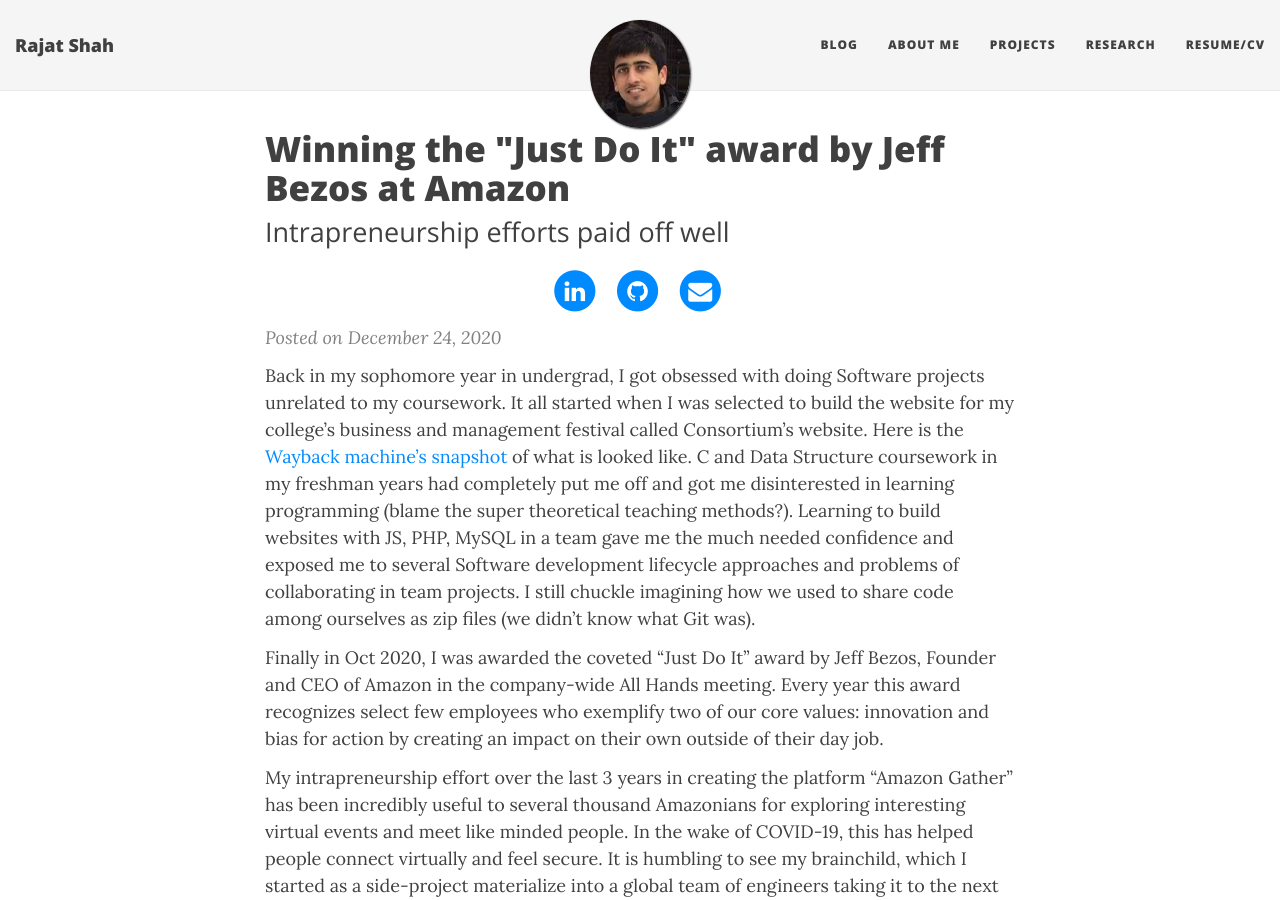
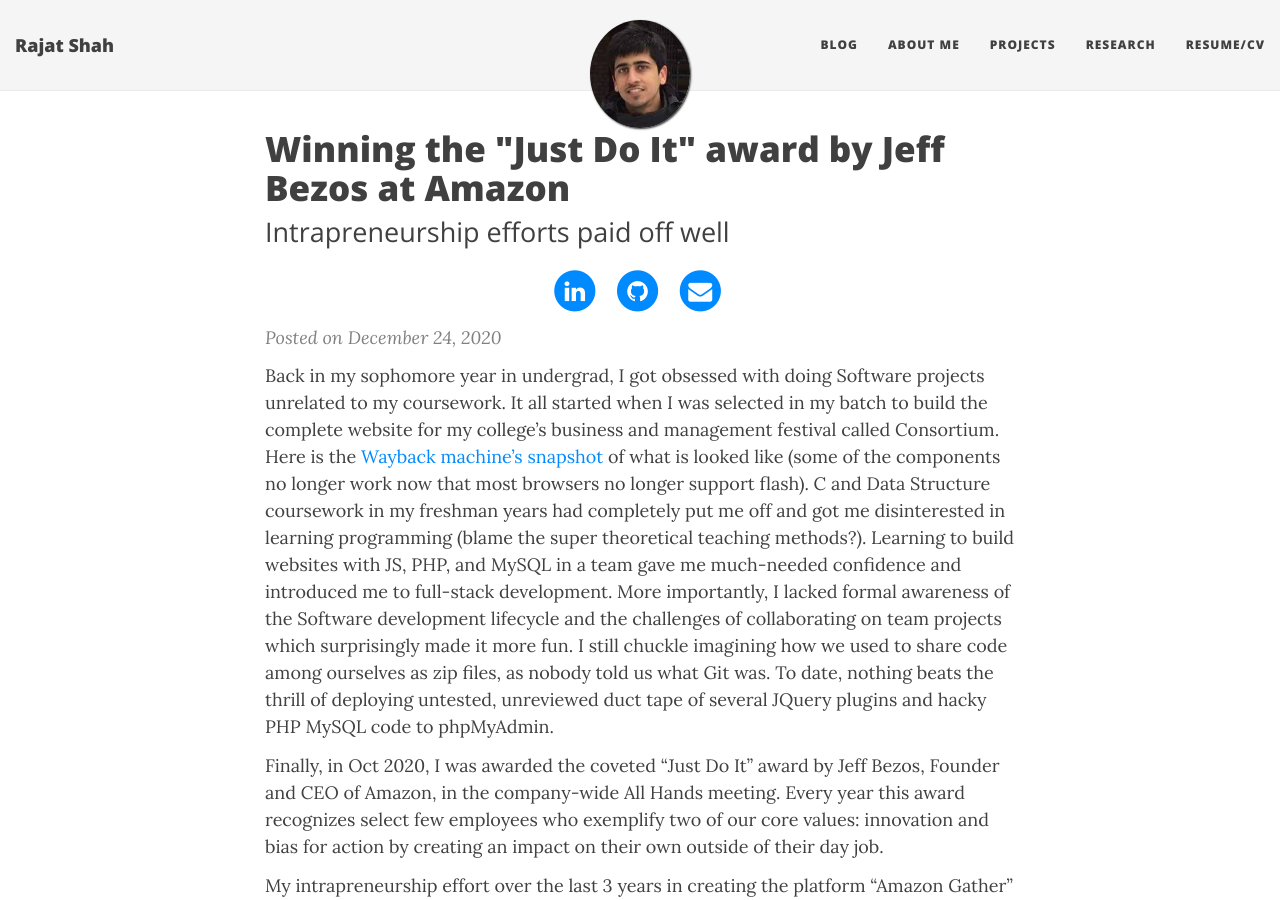
Before and after one commit to shahrajat/shahrajat.github.io, a Jekyll site: the page built from _posts/2020-12-24-amazon-just-do-it-award-jeff-bezos.md, in a window 1280 px wide and 900 px high. Built offline with Jekyll 4.4.1, drawn with Linux system fonts in a browser that asks for light colours; nearby versions of some CDN libraries; comment, search, counter and statistics services are not loaded.

Commit message:
Update 2020-12-24-amazon-just-do-it-award-jeff-bezos.md

```diff
--- a/_posts/2020-12-24-amazon-just-do-it-award-jeff-bezos.md
+++ b/_posts/2020-12-24-amazon-just-do-it-award-jeff-bezos.md
@@ -7,10 +7,9 @@
 published: true
 ---
 
-Back in my sophomore year in undergrad, I got obsessed with doing Software projects unrelated to my coursework. It all started when I was selected to build the website for my college's business and management festival called Consortium's website. Here is the [Wayback machine's snapshot](https://web.archive.org/web/20120315191008/http://www.consortiumvnit.com/index.php) of what is looked like. C and Data Structure coursework in my freshman years had completely put me off and got me disinterested in learning programming (blame the super theoretical teaching methods?). Learning to build websites with JS, PHP, MySQL in a team gave me the much needed confidence and exposed me to several Software development lifecycle approaches and problems of collaborating in team projects. I still chuckle imagining how we used to share code among ourselves as zip files (we didn't know what Git was).
+Back in my sophomore year in undergrad, I got obsessed with doing Software projects unrelated to my coursework. It all started when I was selected in my batch to build the complete website for my college's business and management festival called Consortium. Here is the [Wayback machine's snapshot](https://web.archive.org/web/20120315191008/http://www.consortiumvnit.com/index.php) of what is looked like (some of the components no longer work now that most browsers no longer support flash). C and Data Structure coursework in my freshman years had completely put me off and got me disinterested in learning programming (blame the super theoretical teaching methods?). Learning to build websites with JS, PHP, and MySQL in a team gave me much-needed confidence and introduced me to full-stack development. More importantly, I lacked formal awareness of the Software development lifecycle and the challenges of collaborating on team projects which surprisingly made it more fun. I still chuckle imagining how we used to share code among ourselves as zip files, as nobody told us what Git was. To date, nothing beats the thrill of deploying untested, unreviewed duct tape of several JQuery plugins and hacky PHP MySQL code to phpMyAdmin.
 
-
-Finally in Oct 2020, I was awarded the coveted "Just Do It" award by Jeff Bezos, Founder and CEO of Amazon in the company-wide All Hands meeting. Every year this award recognizes select few employees who exemplify two of our core values: innovation and bias for action by creating an impact on their own outside of their day job.
+Finally, in Oct 2020, I was awarded the coveted "Just Do It" award by Jeff Bezos, Founder and CEO of Amazon, in the company-wide All Hands meeting. Every year this award recognizes select few employees who exemplify two of our core values: innovation and bias for action by creating an impact on their own outside of their day job.
 
 My intrapreneurship effort over the last 3 years in creating the platform "Amazon Gather" has been incredibly useful to several thousand Amazonians for exploring interesting virtual events and meet like minded people. In the wake of COVID-19, this has helped people connect virtually and feel secure. It is humbling to see my brainchild, which I started as a side-project materialize into a global team of engineers taking it to the next level.
 
```
